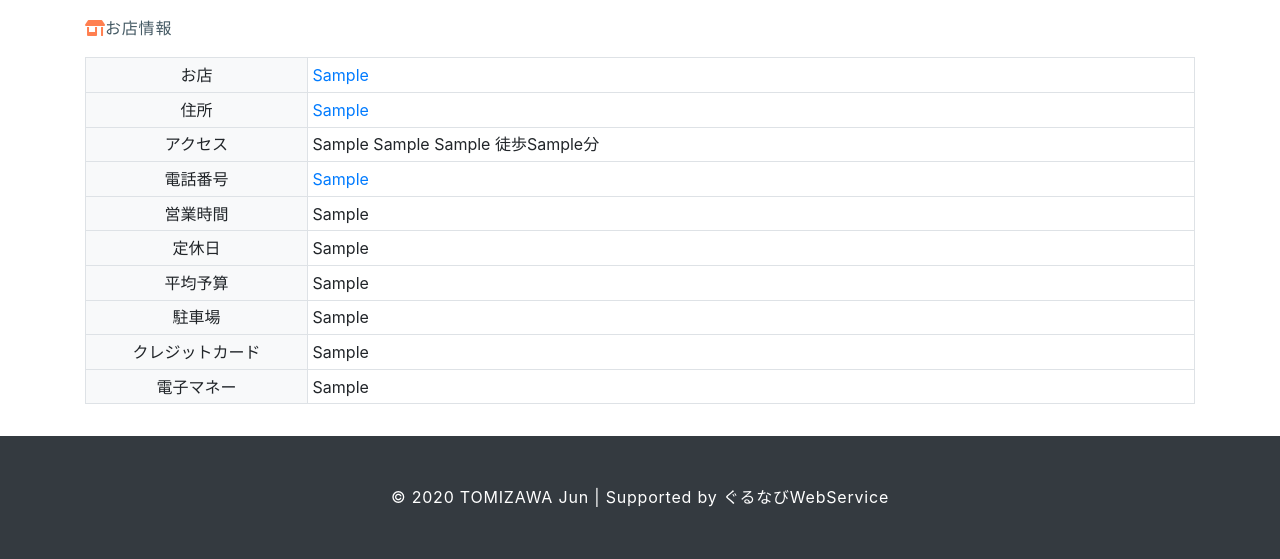
After one commit to tomizawa0214/foodie, a Django app: template foodie/templates/foodie/shop_info.html in a window 1280 px wide. The commit adds this page. Shown: the part 373-932 px from the top of the page. Run offline with Django 3.2, Linux system fonts and the light colour scheme; the template is opened without the code that fills it: most values are stand-ins (such as "Sample title", 1, 10 or a date in 2020); some libraries are stand-ins or nearby versions.

Commit message:
詳細ページテンプレート追加

```diff
--- a/foodie/templates/foodie/base.html
+++ b/foodie/templates/foodie/base.html
@@ -6,7 +6,8 @@
     <meta charset="UTF-8">
     <meta name="viewport" content="width=device-width, initial-scale=1.0">
     <meta name="description" content="">
-    <title>ぐるなび | レストラン検索</title>
+    {% block title %}
+	{% endblock title %}
     <link rel="stylesheet" href="https://stackpath.bootstrapcdn.com/bootstrap/4.4.1/css/bootstrap.min.css">
     <link rel="stylesheet" href="https://cdnjs.cloudflare.com/ajax/libs/font-awesome/5.12.1/css/all.min.css">
     <link rel="stylesheet" type="text/css" href="{% static 'css/style.css' %}">
--- a/foodie/templates/foodie/index.html
+++ b/foodie/templates/foodie/index.html
@@ -1,5 +1,9 @@
 {% extends 'foodie/base.html' %}
 {% load static %}
+
+{% block title %}
+    <title>ぐるなび | お店探し</title>
+{% endblock title %}
 
 {% block header %}
     <header class="py-5 mb-3 bg-image-full">
--- /dev/null
+++ b/foodie/templates/foodie/shop_info.html
@@ -0,0 +1,96 @@
+{% extends 'foodie/base.html' %}
+
+{% block title %}
+    <title>お店詳細 | ぐるなび</title>
+{% endblock title %}
+
+{% block content %}
+    <div class="row align-items-center my-3">
+        <div class="col-md-4">
+            <div id="carouselControls" class="carousel slide" data-ride="carousel">
+                <div class="carousel-inner">
+                    <div class="carousel-item active">
+                        {% if restaurants_info.0.11 %}
+                            <img src="{{ restaurants_info.0.11 }}" class="d-block img-carousel" alt="{{ restaurants_info.0.2 }}">
+                        {% else %}
+                            <img src="https://placehold.jp/400x400.png?text=No Image" class="d-block img-carousel" alt="{{ restaurants_info.0.2 }}">
+                        {% endif %}
+                    </div>
+                    {% if restaurants_info.0.12 %}
+                        <div class="carousel-item">
+                            <img src="{{ restaurants_info.0.12 }}" class="d-block img-carousel" alt="{{ restaurants_info.0.2 }}">
+                        </div>
+                    {% endif %}
+                </div>
+                <a class="carousel-control-prev" href="#carouselControls" role="button" data-slide="prev">
+                    <span class="carousel-control-prev-icon" aria-hidden="true"></span>
+                    <span class="sr-only">前</span>
+                </a>
+                <a class="carousel-control-next" href="#carouselControls" role="button" data-slide="next">
+                    <span class="carousel-control-next-icon" aria-hidden="true"></span>
+                    <span class="sr-only">次</span>
+                </a>
+            </div>
+        </div>
+        <div class="col-md-8">
+            <div class="card-body">
+                <strong class="d-inline-block mb-2 text-success">{{ restaurants_info.0.32 }}</strong>
+                <h3 class="mb-2">{{ restaurants_info.0.2 }}</h3>
+                <hr>
+                <p class="card-text mb-1"><i class="fas fa-map-marker-alt fa-fw my-icon"></i>{{ restaurants_info.0.14 }}</p>
+                <p class="card-text mb-3"><i class="fas fa-subway fa-fw my-icon"></i>{{ restaurants_info.0.21 }}・徒歩{{ restaurants_info.0.23 }}分</p>
+                <p class="card-text mb-auto">{{ restaurants_info.0.27|linebreaksbr }}</p>
+            </div>
+        </div>
+
+        <div class="col-12 mt-3">
+            <p><i class="fas fa-store-alt fa-fw my-icon2"></i>お店情報</p>
+            <div class="table-responsive">
+                <table class="table table-bordered table-sm">
+                    <tr>
+                        <td class="bg-light text-center" style="width:20%">お店</td>
+                        <td><a href="{{ restaurants_info.0.7 }}">{{ restaurants_info.0.2 }}</a></td>
+                    </tr>
+                    <tr>
+                        <td class="bg-light text-center">住所</td>
+                        <td><a href="https://www.google.com/maps?q={{ restaurants_info.0.4 }},{{ restaurants_info.0.5 }}" target="_blank">{{ restaurants_info.0.14 }}</a></td>
+                    </tr>
+                    <tr>
+                        <td class="bg-light text-center">アクセス</td>
+                        <td>{{ restaurants_info.0.20 }} {{ restaurants_info.0.21 }} {{ restaurants_info.0.22 }} 徒歩{{ restaurants_info.0.23 }}分</td>
+                    </tr>
+                    <tr>
+                        <td class="bg-light text-center">電話番号</td>
+                        <td>
+                            <a href="tel:{{ restaurants_info.0.15 }}">{{ restaurants_info.0.15 }}</a>
+                        </td>
+                    </tr>
+                    <tr>
+                        <td class="bg-light text-center">営業時間</td>
+                        <td>{{ restaurants_info.0.18|linebreaksbr }}</td>
+                    </tr>
+                    <tr>
+                        <td class="bg-light text-center">定休日</td>
+                        <td>{{ restaurants_info.0.19 }}</td>
+                    </tr>
+                    <tr>
+                        <td class="bg-light text-center">平均予算</td>
+                        <td>{{ restaurants_info.0.33 }}</td>
+                    </tr>
+                    <tr>
+                        <td class="bg-light text-center">駐車場</td>
+                        <td>{{ restaurants_info.0.25 }}</td>
+                    </tr>
+                    <tr>
+                        <td class="bg-light text-center">クレジットカード</td>
+                        <td>{{ restaurants_info.0.36 }}</td>
+                    </tr>
+                    <tr>
+                        <td class="bg-light text-center">電子マネー</td>
+                        <td>{{ restaurants_info.0.37 }}</td>
+                    </tr>
+                </table>
+            </div>
+        </div>
+    </div>
+{% endblock content %}
```
Also changed, not shown: foodie/templates/foodie/search.html (+5 -2 lines).
